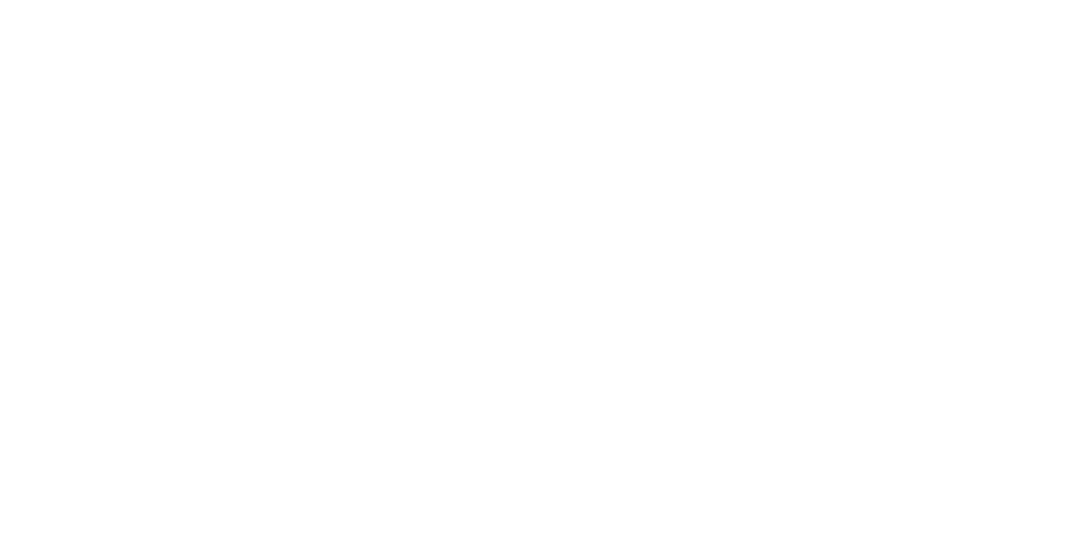
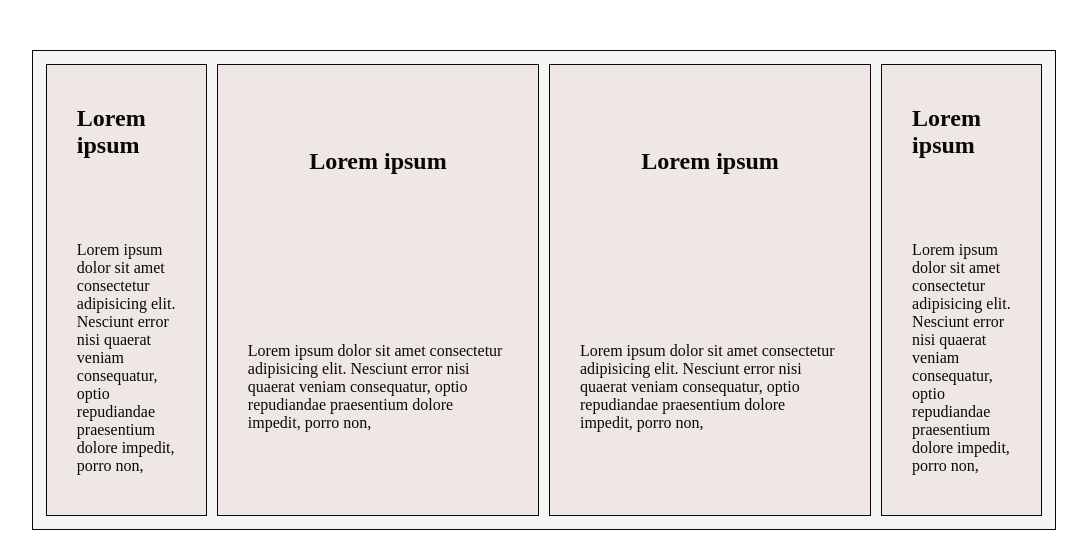
Before and after one commit to Anton-Sorkin/Test, a plain HTML site: page html/grid.html in a window 1280 px wide. Shown: the whole page, without its empty margins (96-1183 px from the left). Drawn offline with Linux system fonts and the light colour scheme.

Commit message:
fixed css for grid and flexbox

```diff
--- a/css/style.css
+++ b/css/style.css
@@ -1,27 +1,45 @@
-html,
-body {
+* {
 	margin: 0px;
-	height: 100vh;
+	padding: 0px;
+	font-size: 12pt;
+	box-sizing: border-box;
 }
+
 .wrapper {
 	width: 60%;
-	height: 600px;
-	border: 1px solid black;
-	margin: 30px auto;
-	padding: 0 20px;
+	height: 60vh;
+	border: 1px solid #0a0908;
+	background-color: #e2e2e25b;
+	margin: 50px auto;
+	padding: 50px 1% 1% 1%;
 	display: flex;
-	justify-content: space-around;
+	flex-direction: column;
+	gap: 1%;
+}
+[class^="box"] {
+	border: 1px solid #0a0908;
+	background-color: #c99f832a;
+	height: 100%;
+	flex-basis: 150px;
+	display: flex;
+	flex-direction: column;
+	justify-content: center;
 	align-items: center;
-	gap: 20px;
-}
-.box1,
-.box2,
-.box3 {
-	border: 1px solid blue;
-	height: 80%;
-	margin-top: 7%;
-	flex-grow: 1;
 }
 .box2 {
-	flex-grow: 4;
+	flex-grow: 1;
+	flex-direction: column;
+	justify-content: space-around;
 }
+h1 {
+	font-size: 1.5rem;
+	padding: 5px 10px;
+}
+p {
+	padding: 5px 10px;
+}
+@media only screen and (min-width: 768px) {
+	.wrapper {
+		flex-direction: row;
+	}
+}
--- a/css/stylegrid.css
+++ b/css/stylegrid.css
@@ -0,0 +1,59 @@
+* {
+	margin: 0px;
+	padding: 0px;
+	font-size: 12pt;
+	box-sizing: border-box;
+	color: #0a0908;
+}
+.wrapper {
+	width: 80%;
+	min-height: 60vh;
+	border: 1px solid #0a0908;
+	background-color: #e2e2e25b;
+	padding: 1%;
+	margin: 50px auto;
+	display: grid;
+	grid-template-columns: 0fr 1fr 1fr 0fr;
+	grid-template-rows: 1fr 2fr 2fr 1fr;
+	gap: 1%;
+	grid-template-areas:
+		"box1 box1 box1 box1"
+		"box2 box2 box2 box2"
+		"box3 box3 box3 box3"
+		"box4 box4 box4 box4";
+}
+[class^="box"] {
+	display: grid;
+	padding: 0px 30px;
+	border: 1px solid #0a0908;
+	background-color: #c99f832a;
+	align-items: center;
+}
+.box1 {
+	grid-area: box1;
+}
+.box2 {
+	grid-area: box2;
+}
+.box3 {
+	grid-area: box3;
+}
+.box4 {
+	grid-area: box4;
+}
+[class^="box"] > h1 {
+	justify-self: center;
+	font-size: 1.5rem;
+}
+
+@media only screen and (min-width: 768px) {
+	.wrapper {
+		grid-template-columns: 1fr 2fr 2fr 1fr;
+		grid-template-rows: 0px 1fr 1fr 0px;
+		grid-template-areas:
+			"box1 box2 box3 box4"
+			"box1 box2 box3 box4"
+			"box1 box2 box3 box4"
+			"box1 box2 box3 box4";
+	}
+}
--- a/html/grid.html
+++ b/html/grid.html
@@ -8,8 +8,39 @@
 		<link href="../css/stylegrid.css" rel="stylesheet" />
 	</head>
 	<body>
-		<div class="wrapper">
-			<div class="box"></div>
-		</div>
+		<section class="wrapper">
+			<article class="box1">
+				<h1>Lorem ipsum</h1>
+				<p>
+					Lorem ipsum dolor sit amet consectetur adipisicing elit.
+					Nesciunt error nisi quaerat veniam consequatur, optio
+					repudiandae praesentium dolore impedit, porro non,
+				</p>
+			</article>
+			<article class="box2">
+				<h1>Lorem ipsum</h1>
+				<p>
+					Lorem ipsum dolor sit amet consectetur adipisicing elit.
+					Nesciunt error nisi quaerat veniam consequatur, optio
+					repudiandae praesentium dolore impedit, porro non,
+				</p>
+			</article>
+			<article class="box3">
+				<h1>Lorem ipsum</h1>
+				<p>
+					Lorem ipsum dolor sit amet consectetur adipisicing elit.
+					Nesciunt error nisi quaerat veniam consequatur, optio
+					repudiandae praesentium dolore impedit, porro non,
+				</p>
+			</article>
+			<article class="box4">
+				<h1>Lorem ipsum</h1>
+				<p>
+					Lorem ipsum dolor sit amet consectetur adipisicing elit.
+					Nesciunt error nisi quaerat veniam consequatur, optio
+					repudiandae praesentium dolore impedit, porro non,
+				</p>
+			</article>
+		</section>
 	</body>
 </html>
```
Also changed, not shown: index.html (+26 -5 lines).
